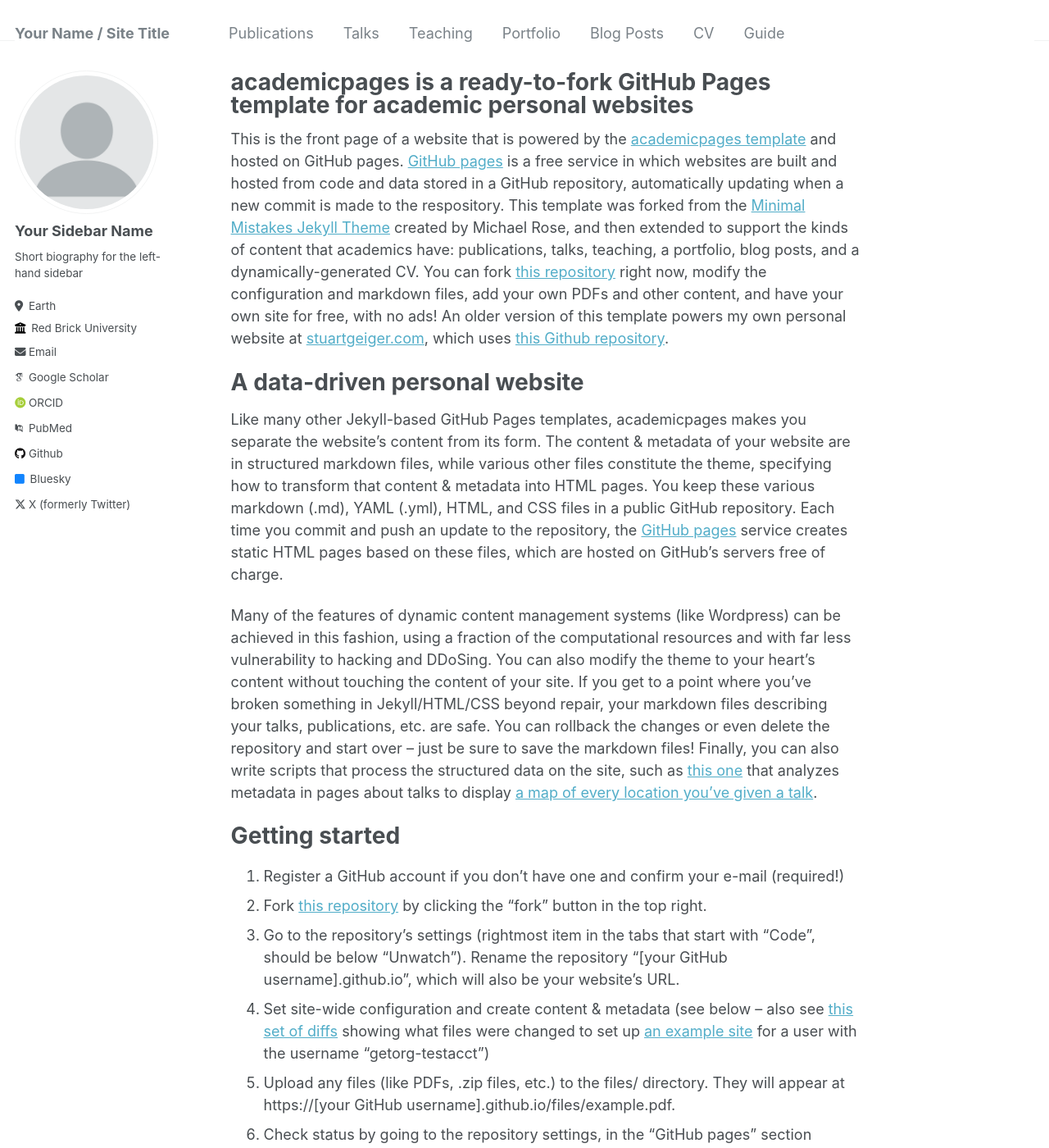
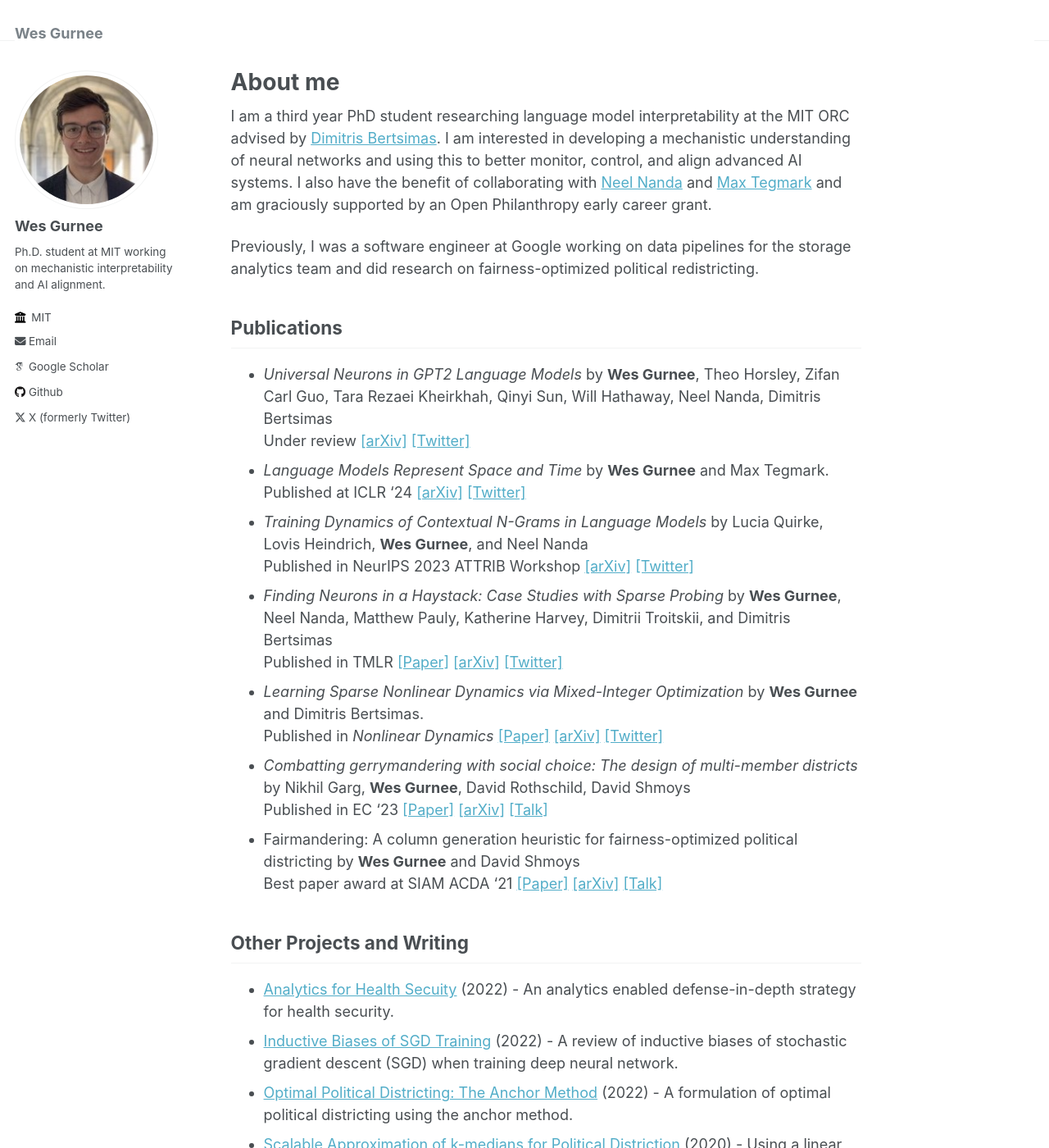
Before and after one commit to wesg52/wesg52.github.io, a Jekyll site: the page built from _pages/about.md, in a window 1280 px wide and 1400 px high. Shown: the whole window at 82% size. Built offline with Jekyll 4.4.1, drawn with Linux system fonts in a browser that asks for light colours; some web fonts are replaced; some of the changed text lies outside the part shown.

Commit message:
initial website information

```diff
--- a/_config.yml
+++ b/_config.yml
@@ -8,46 +8,46 @@
 
 # Basic Site Settings
 locale                   : "en-US"
-title                    : "Your Name / Site Title"
+title                    : "Wes Gurnee"
 title_separator          : "-"
-name                     : &name "Your Name"
-description              : &description "personal description"
-url                      : https://academicpages.github.io # the base hostname & protocol for your site e.g. "https://mmistakes.github.io"
+name                     : &name "Wes Gurnee"
+description              : &description "Ph.D. Student at MIT ORC"
+url                      : https://wesg52.github.io # the base hostname & protocol for your site e.g. "https://mmistakes.github.io"
 baseurl                  : "" # the subpath of your site, e.g. "/blog"
-repository               : "academicpages/academicpages.github.io"
+repository               : "wesg52/wesg52.github.io"
 
 # Site Author - The following control what appear as part of the author content on the side bar.
 #               If a field is blank the icon and link will not appear, otherwise it will be shown.
 #               Additional customization can be done by editing /_includes/author-profile.html
 author:
   # Biographic information
-  avatar           : "profile.png"
-  name             : "Your Sidebar Name"
+  avatar           : "headshot.jpeg"
+  name             : "Wes Gurnee"
   pronouns         : # example: "she/her"
-  bio              : "Short biography for the left-hand sidebar"
-  location         : "Earth"
-  employer         : "Red Brick University"
+  bio              : "Ph.D. student at MIT working on mechanistic interpretability and AI alignment."
+  # location         : "Earth"
+  employer         : "MIT"
   uri              : # URL
-  email            : "none@example.org"
+  email            : "wesg@mit.edu"
 
   # Academic websites
   arxiv            : # URL - Update with the correct link to your profile
-  googlescholar    : "https://scholar.google.com/citations?user=PS_CX0AAAAAJ"
+  googlescholar    : "https://scholar.google.com/citations?user=5sxXSfwAAAAJ&hl=en"
   impactstory      : # URL
-  orcid            : "http://orcid.org/yourorcidurl"
-  pubmed           : "https://www.ncbi.nlm.nih.gov/pubmed/?term=john+snow"
+  orcid            : #"http://orcid.org/yourorcidurl"
+  pubmed           : #"https://www.ncbi.nlm.nih.gov/pubmed/?term=john+snow"
   researchgate     : # URL
 
   # Repositories and software development
   bitbucket        : # Username - Update with your username on the site
   codepen          : # Username
   dribbble         : # Username
-  github           : "academicpages"
+  github           : "wesg52"
   kaggle           : # Username
   stackoverflow    : # User number or user number and name (i.e., use "1" or "1/jeff-atwood")
 
   # Social media
-  bluesky          : "bsky.app" # Replace this with you Bluesky username
+  bluesky          : #"bsky.app" # Replace this with you Bluesky username
   facebook         : # Username
   flickr           : # Username
   foursquare       : # Username
@@ -64,7 +64,7 @@ author:
   steam            : # Username
   telegram         : # URL
   tumblr           : # Username
-  twitter          : "UniofOxford"  # Replace this with your X / Twitter handle
+  twitter          : "wesg52"  # Replace this with your X / Twitter handle
   vine             : # Username
   weibo            : # Username
   wikipedia        : # Username
@@ -280,7 +280,7 @@ sass:
 permalink: /:categories/:title/
 # paginate: 5 # amount of posts to show
 # paginate_path: /page:num/
-timezone: America/Los_Angeles # http://en.wikipedia.org/wiki/List_of_tz_database_time_zones
+timezone: America/New_York # http://en.wikipedia.org/wiki/List_of_tz_database_time_zones
 
 
 # Plugins
--- a/_pages/about.md
+++ b/_pages/about.md
@@ -1,49 +1,29 @@
 ---
 permalink: /
-title: "academicpages is a ready-to-fork GitHub Pages template for academic personal websites"
+title: "About me"
 author_profile: true
 redirect_from:
   - /about/
   - /about.html
 ---
 
-This is the front page of a website that is powered by the [academicpages template](https://github.com/academicpages/academicpages.github.io) and hosted on GitHub pages. [GitHub pages](https://pages.github.com) is a free service in which websites are built and hosted from code and data stored in a GitHub repository, automatically updating when a new commit is made to the respository. This template was forked from the [Minimal Mistakes Jekyll Theme](https://mmistakes.github.io/minimal-mistakes/) created by Michael Rose, and then extended to support the kinds of content that academics have: publications, talks, teaching, a portfolio, blog posts, and a dynamically-generated CV. You can fork [this repository](https://github.com/academicpages/academicpages.github.io) right now, modify the configuration and markdown files, add your own PDFs and other content, and have your own site for free, with no ads! An older version of this template powers my own personal website at [stuartgeiger.com](http://stuartgeiger.com), which uses [this Github repository](https://github.com/staeiou/staeiou.github.io).
+I am a third year PhD student researching language model interpretability at the MIT ORC advised by [Dimitris Bertsimas](https://www.dbertsim.mit.edu/). I am interested in developing a mechanistic understanding of neural networks and using this to better monitor, control, and align advanced AI systems. I also have the benefit of collaborating with [Neel Nanda](https://www.neelnanda.io/about) and [Max Tegmark](https://tegmark.org/) and am graciously supported by an Open Philanthropy early career grant.
 
-A data-driven personal website
-======
-Like many other Jekyll-based GitHub Pages templates, academicpages makes you separate the website's content from its form. The content & metadata of your website are in structured markdown files, while various other files constitute the theme, specifying how to transform that content & metadata into HTML pages. You keep these various markdown (.md), YAML (.yml), HTML, and CSS files in a public GitHub repository. Each time you commit and push an update to the repository, the [GitHub pages](https://pages.github.com/) service creates static HTML pages based on these files, which are hosted on GitHub's servers free of charge.
+Previously, I was a software engineer at Google working on data pipelines for the storage analytics team and did research on fairness-optimized political redistricting.
 
-Many of the features of dynamic content management systems (like Wordpress) can be achieved in this fashion, using a fraction of the computational resources and with far less vulnerability to hacking and DDoSing. You can also modify the theme to your heart's content without touching the content of your site. If you get to a point where you've broken something in Jekyll/HTML/CSS beyond repair, your markdown files describing your talks, publications, etc. are safe. You can rollback the changes or even delete the repository and start over -- just be sure to save the markdown files! Finally, you can also write scripts that process the structured data on the site, such as [this one](https://github.com/academicpages/academicpages.github.io/blob/master/talkmap.ipynb) that analyzes metadata in pages about talks to display [a map of every location you've given a talk](https://academicpages.github.io/talkmap.html).
+## Publications
 
-Getting started
-======
-1. Register a GitHub account if you don't have one and confirm your e-mail (required!)
-1. Fork [this repository](https://github.com/academicpages/academicpages.github.io) by clicking the "fork" button in the top right.
-1. Go to the repository's settings (rightmost item in the tabs that start with "Code", should be below "Unwatch"). Rename the repository "[your GitHub username].github.io", which will also be your website's URL.
-1. Set site-wide configuration and create content & metadata (see below -- also see [this set of diffs](http://archive.is/3TPas) showing what files were changed to set up [an example site](https://getorg-testacct.github.io) for a user with the username "getorg-testacct")
-1. Upload any files (like PDFs, .zip files, etc.) to the files/ directory. They will appear at https://[your GitHub username].github.io/files/example.pdf.
-1. Check status by going to the repository settings, in the "GitHub pages" section
+* *Universal Neurons in GPT2 Language Models* by **Wes Gurnee**, Theo Horsley, Zifan Carl Guo, Tara Rezaei Kheirkhah, Qinyi Sun, Will Hathaway, Neel Nanda, Dimitris Bertsimas <br>Under review [[arXiv]](https://arxiv.org/abs/2401.12181) [[Twitter]](https://twitter.com/wesg52/status/1749829624933322886)
+* *Language Models Represent Space and Time* by **Wes Gurnee** and Max Tegmark. <br>Published at ICLR '24 [[arXiv]](https://arxiv.org/abs/2310.02207) [[Twitter]](https://twitter.com/wesg52/status/1709551516577902782)
+* *Training Dynamics of Contextual N-Grams in Language Models* by Lucia Quirke, Lovis Heindrich, **Wes Gurnee**, and Neel Nanda <br>Published in NeurIPS 2023 ATTRIB Workshop [[arXiv]](https://arxiv.org/abs/2311.00863) [[Twitter]](https://twitter.com/lucia_quirke/status/1722970156073357750)
+* *Finding Neurons in a Haystack: Case Studies with Sparse Probing* by **Wes Gurnee**, Neel Nanda, Matthew Pauly, Katherine Harvey, Dimitrii Troitskii, and Dimitris Bertsimas <br>Published in TMLR [[Paper]](https://openreview.net/pdf?id=JYs1R9IMJr) [[arXiv]](https://arxiv.org/abs/2305.01610) [[Twitter]](https://twitter.com/wesg52/status/1653750337373880322)
+* *Learning Sparse Nonlinear Dynamics via Mixed-Integer Optimization* by **Wes Gurnee** and Dimitris Bertsimas. <br>Published in *Nonlinear Dynamics* [[Paper]](https://rdcu.be/dBm3R)  [[arXiv]](https://arxiv.org/abs/2206.00176) [[Twitter]](https://twitter.com/wesg52/status/1536397919254892546)
+* *Combatting gerrymandering with social choice: The design of multi-member districts* by Nikhil Garg, **Wes Gurnee**, David Rothschild, David Shmoys <br>Published in EC '23 [[Paper]](https://dl.acm.org/doi/abs/10.1145/3490486.3538254)  [[arXiv]](https://arxiv.org/abs/2107.07083) [[Talk]](https://www.youtube.com/watch?v=ciD4ZelNgRk)
+* Fairmandering: A column generation heuristic for fairness-optimized political districting by **Wes Gurnee** and David Shmoys <br> Best paper award at SIAM ACDA '21 [[Paper]](https://epubs.siam.org/doi/pdf/10.1137/1.9781611976830.9)  [[arXiv]](https://arxiv.org/abs/2103.11469) [[Talk]](https://mediaspace.bucknell.edu/media/Fairmandering+Generating+Fairness+optimized+Political+Districts+-+Wes+Gurnee%2C+MIT%2C+11+11+2021/1_yu6gcqsm/185503823)
 
-Site-wide configuration
-------
-The main configuration file for the site is in the base directory in [_config.yml](https://github.com/academicpages/academicpages.github.io/blob/master/_config.yml), which defines the content in the sidebars and other site-wide features. You will need to replace the default variables with ones about yourself and your site's github repository. The configuration file for the top menu is in [_data/navigation.yml](https://github.com/academicpages/academicpages.github.io/blob/master/_data/navigation.yml). For example, if you don't have a portfolio or blog posts, you can remove those items from that navigation.yml file to remove them from the header.
+## Other Projects and Writing
 
-Create content & metadata
-------
-For site content, there is one markdown file for each type of content, which are stored in directories like _publications, _talks, _posts, _teaching, or _pages. For example, each talk is a markdown file in the [_talks directory](https://github.com/academicpages/academicpages.github.io/tree/master/_talks). At the top of each markdown file is structured data in YAML about the talk, which the theme will parse to do lots of cool stuff. The same structured data about a talk is used to generate the list of talks on the [Talks page](https://academicpages.github.io/talks), each [individual page](https://academicpages.github.io/talks/2012-03-01-talk-1) for specific talks, the talks section for the [CV page](https://academicpages.github.io/cv), and the [map of places you've given a talk](https://academicpages.github.io/talkmap.html) (if you run this [python file](https://github.com/academicpages/academicpages.github.io/blob/master/talkmap.py) or [Jupyter notebook](https://github.com/academicpages/academicpages.github.io/blob/master/talkmap.ipynb), which creates the HTML for the map based on the contents of the _talks directory).
-
-**Markdown generator**
-
-I have also created [a set of Jupyter notebooks](https://github.com/academicpages/academicpages.github.io/tree/master/markdown_generator
-) that converts a CSV containing structured data about talks or presentations into individual markdown files that will be properly formatted for the academicpages template. The sample CSVs in that directory are the ones I used to create my own personal website at stuartgeiger.com. My usual workflow is that I keep a spreadsheet of my publications and talks, then run the code in these notebooks to generate the markdown files, then commit and push them to the GitHub repository.
-
-How to edit your site's GitHub repository
-------
-Many people use a git client to create files on their local computer and then push them to GitHub's servers. If you are not familiar with git, you can directly edit these configuration and markdown files directly in the github.com interface. Navigate to a file (like [this one](https://github.com/academicpages/academicpages.github.io/blob/master/_talks/2012-03-01-talk-1.md) and click the pencil icon in the top right of the content preview (to the right of the "Raw | Blame | History" buttons). You can delete a file by clicking the trashcan icon to the right of the pencil icon. You can also create new files or upload files by navigating to a directory and clicking the "Create new file" or "Upload files" buttons.
-
-Example: editing a markdown file for a talk
-![Editing a markdown file for a talk](/images/editing-talk.png)
-
-For more info
-------
-More info about configuring academicpages can be found in [the guide](https://academicpages.github.io/markdown/). The [guides for the Minimal Mistakes theme](https://mmistakes.github.io/minimal-mistakes/docs/configuration/) (which this theme was forked from) might also be helpful.
+* [Analytics for Health Secuity](https://docs.google.com/document/d/14qh-eecQ1idLhH3vPWQXY2K71UURFKCxvjxdAgLuWaQ/edit?usp=sharing) (2022) - An analytics enabled defense-in-depth strategy for health security.
+* [Inductive Biases of SGD Training](/files/sgd_biases.pdf) (2022) - A review of inductive biases of stochastic gradient descent (SGD) when training deep neural network.
+* [Optimal Political Districting: The Anchor Method](/files/anchor_method.pdf) (2022) - A formulation of optimal political districting using the anchor method.
+* [Scalable Approximation of k-medians for Political Distriction](/files/Kmedians.pdf) (2020) - Using a linear programming relaxation to approximate the k-medians problem for political districting.
```
Also changed, not shown: README.md (+1 -0 lines), _data/navigation.yml (+14 -14 lines), _pages/publications.md (+1 -1 lines), images/headshot.jpeg (added), 3 other files.
